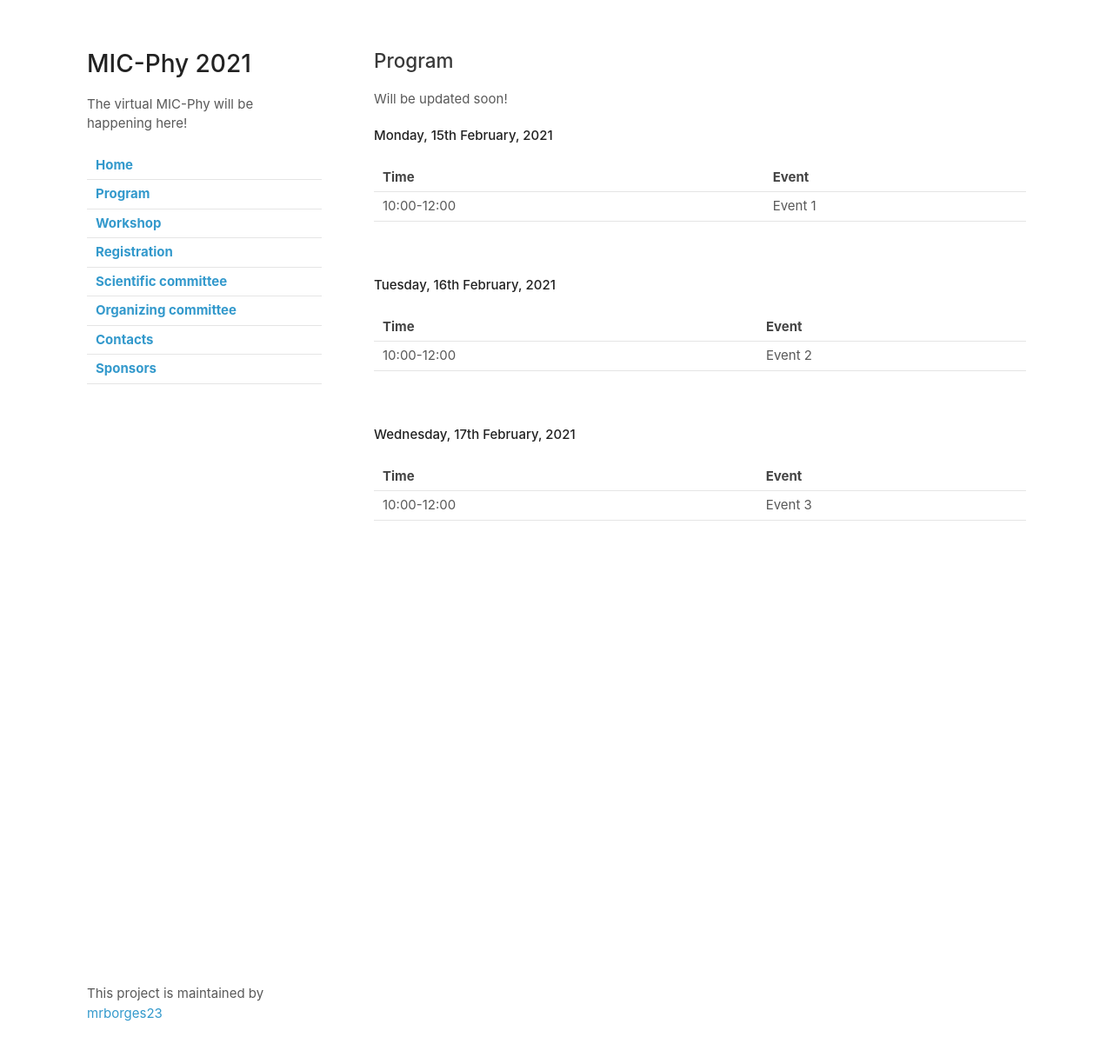
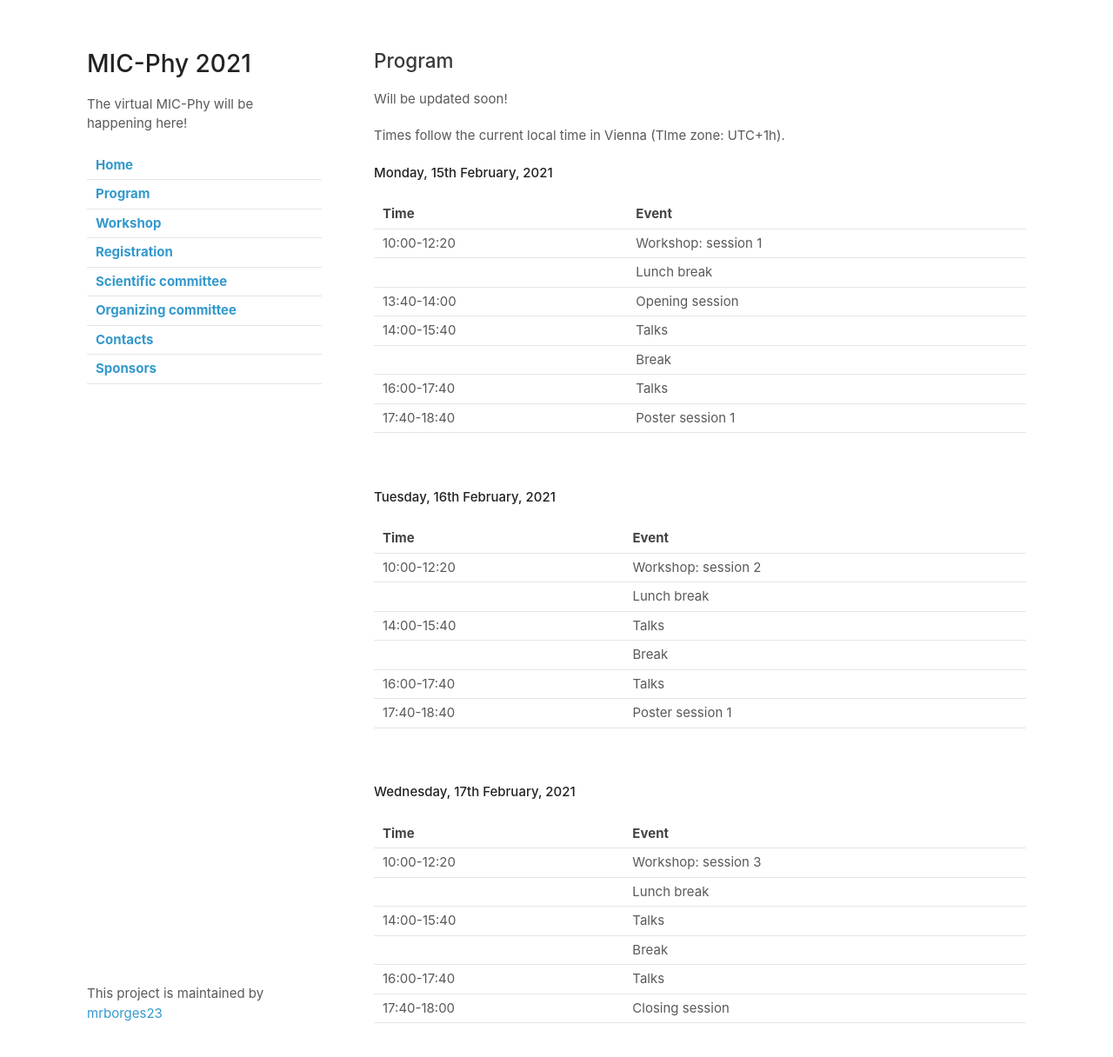
Before and after one commit to mrborges23/micphy2021, a Jekyll site: the page built from program.md, in a window 1280 px wide and 1247 px high. Shown: the top 1216 px of the window at 87% size. Built offline with Jekyll 4.4.1, drawn with Linux system fonts in a browser that asks for light colours; our own code applies the rules of GitHub Pages for plain Markdown files.

Commit message:
Few changes

```diff
--- a/program.md
+++ b/program.md
@@ -2,12 +2,19 @@
 
 Will be updated soon!
 
+Times follow the current local time in Vienna (TIme zone: UTC+1h).
 
 **Monday, 15th February, 2021**
 
-| Time| Event |
+| Time | Event |
 |---|---|
-|10:00-12:00|Event 1|
+|10:00-12:20| Workshop: session 1 |
+| | Lunch break |
+|13:40-14:00| Opening session |
+|14:00-15:40| Talks |
+| | Break |
+|16:00-17:40| Talks |
+|17:40-18:40| Poster session 1 |
 
 <br>
 
@@ -15,7 +22,12 @@ Will be updated soon!
 
 | Time| Event |
 |---|---|
-|10:00-12:00|Event 2|
+|10:00-12:20| Workshop: session 2 |
+| | Lunch break |
+|14:00-15:40| Talks |
+| | Break |
+|16:00-17:40| Talks |
+|17:40-18:40| Poster session 1 |
 
 <br>
 
@@ -23,4 +35,9 @@ Will be updated soon!
 
 | Time| Event |
 |---|---|
-|10:00-12:00|Event 3|
+|10:00-12:20| Workshop: session 3 |
+| | Lunch break |
+|14:00-15:40| Talks |
+| | Break |
+|16:00-17:40| Talks |
+|17:40-18:00| Closing session |
```
